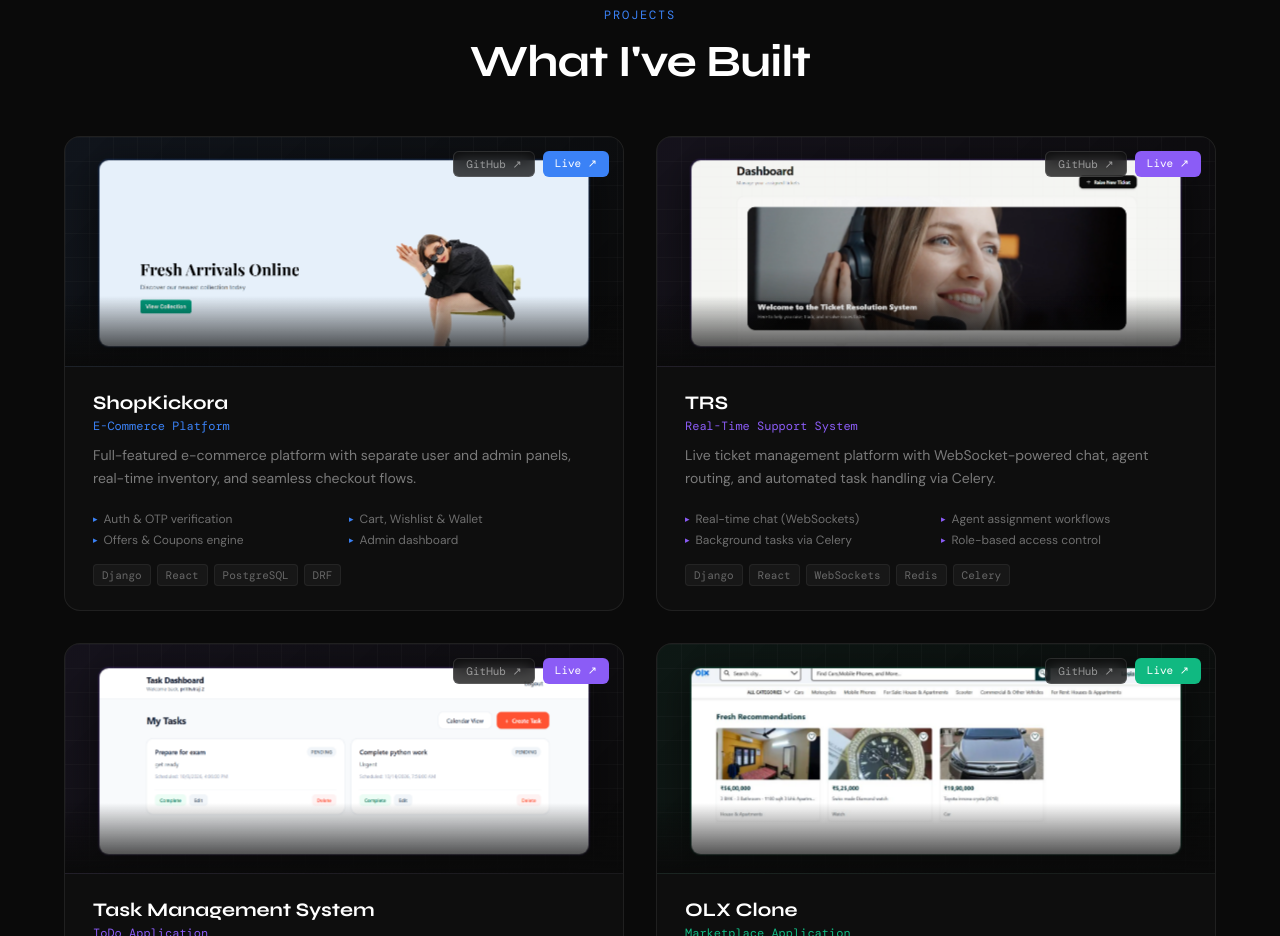
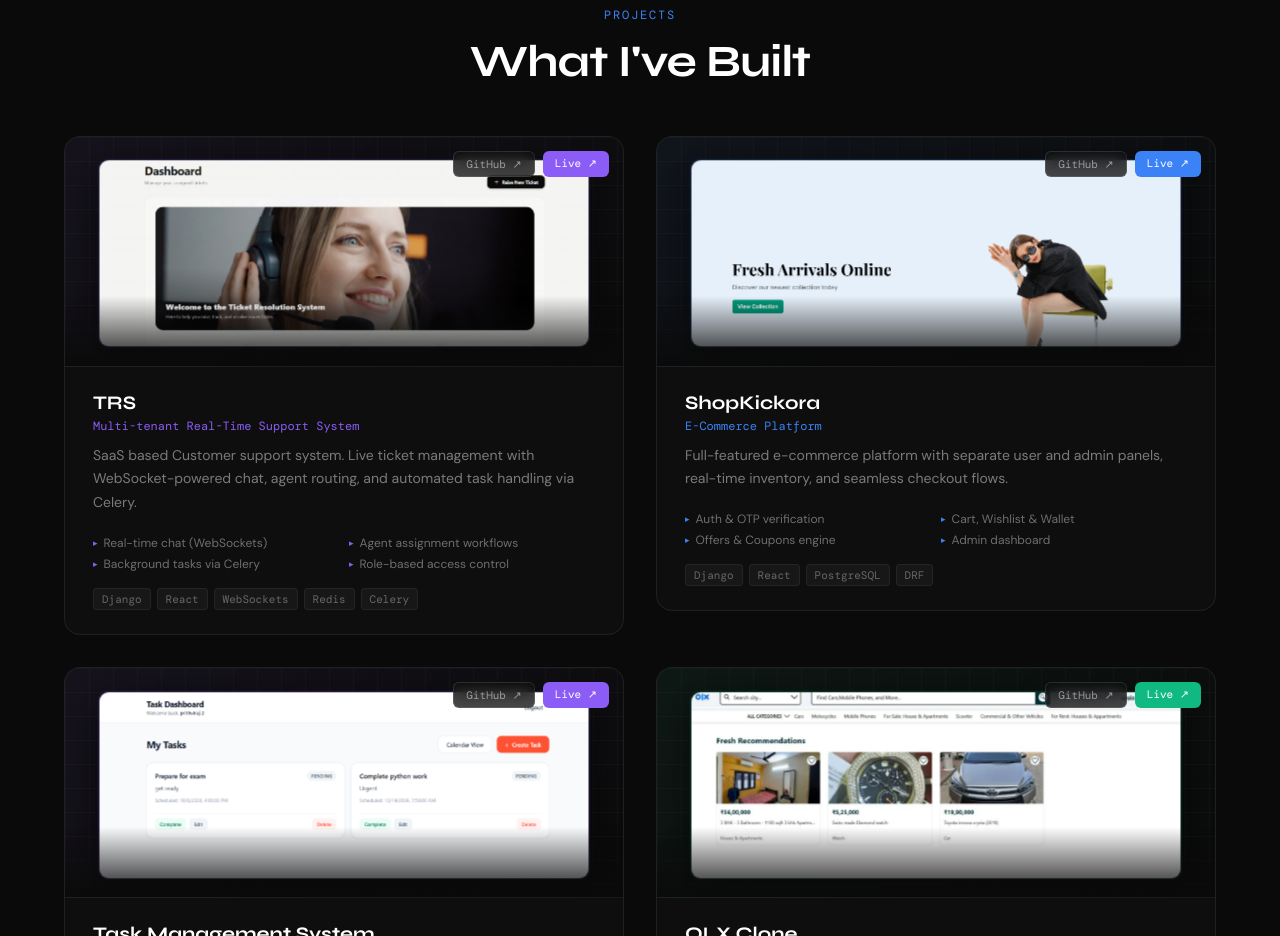
Before and after one commit to prithvirajpu/Portfolio-React-Latest, a React app: page / in a window 1280 px wide. Shown: the part 1800-2736 px from the top of the page. Built offline with nearby package versions, Linux system fonts and the light colour scheme; the HTML template or start-up script is replaced by a standard one.

Commit message:
refactor: Project data update

```diff
--- a/src/data/portfolioData.js
+++ b/src/data/portfolioData.js
@@ -8,6 +8,18 @@ export const SKILLS = {
 };
 
 export const PROJECTS = [
+    {
+    title: "TRS",
+    subtitle: "Multi-tenant Real-Time Support System",
+    description: "SaaS based Customer support system. Live ticket management with WebSocket-powered chat, agent routing, and automated task handling via Celery.",
+    tech: ["Django", "React", "WebSockets", "Redis", "Celery"],
+    features: ["Real-time chat (WebSockets)", "Agent assignment workflows", "Background tasks via Celery", "Role-based access control"],
+    color: "#8b5cf6",
+    icon: "⚡",
+    image: "/images/ticketflow.png",
+    github: "https://github.com/prithvirajpu",
+    live: "https://trs.prithvirajpu.online",
+  },
   {
     title: "ShopKickora",
     subtitle: "E-Commerce Platform",
@@ -19,19 +31,6 @@ export const PROJECTS = [
     image: "/images/shopkickora.png",
     github: "https://github.com/prithvirajpu",
     live: "https://shopkickora.prithvirajpu.online",
-  },
-  // ... (rest of your projects)
-  {
-    title: "TRS ",
-    subtitle: "Real-Time Support System",
-    description: "Live ticket management platform with WebSocket-powered chat, agent routing, and automated task handling via Celery.",
-    tech: ["Django", "React", "WebSockets", "Redis", "Celery"],
-    features: ["Real-time chat (WebSockets)", "Agent assignment workflows", "Background tasks via Celery", "Role-based access control"],
-    color: "#8b5cf6",
-    icon: "⚡",
-    image: "/images/ticketflow.png",
-    github: "https://github.com/prithvirajpu",
-    live: "https://trs.prithvirajpu.online",
   },
   {
     title: "Task Management System ",
```
